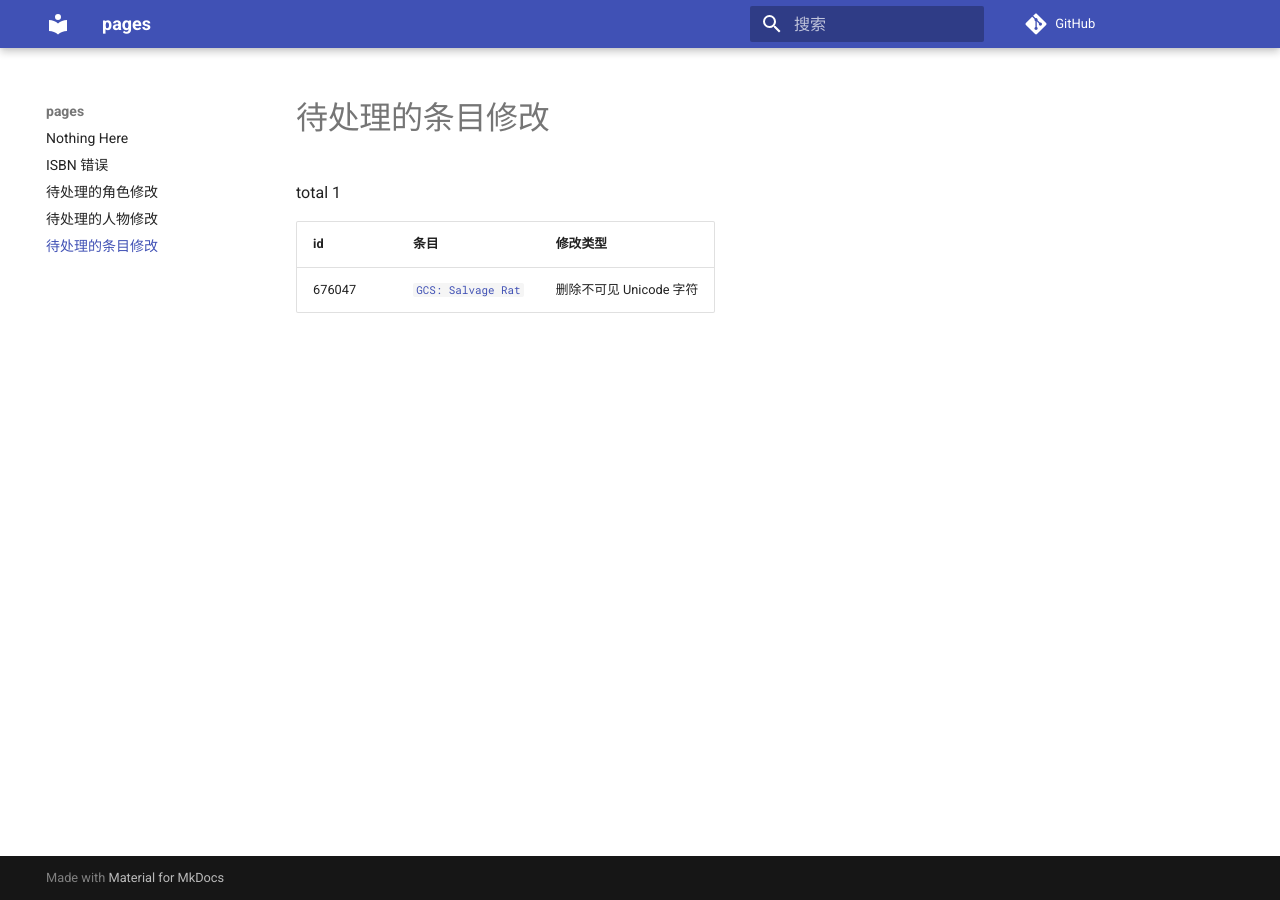
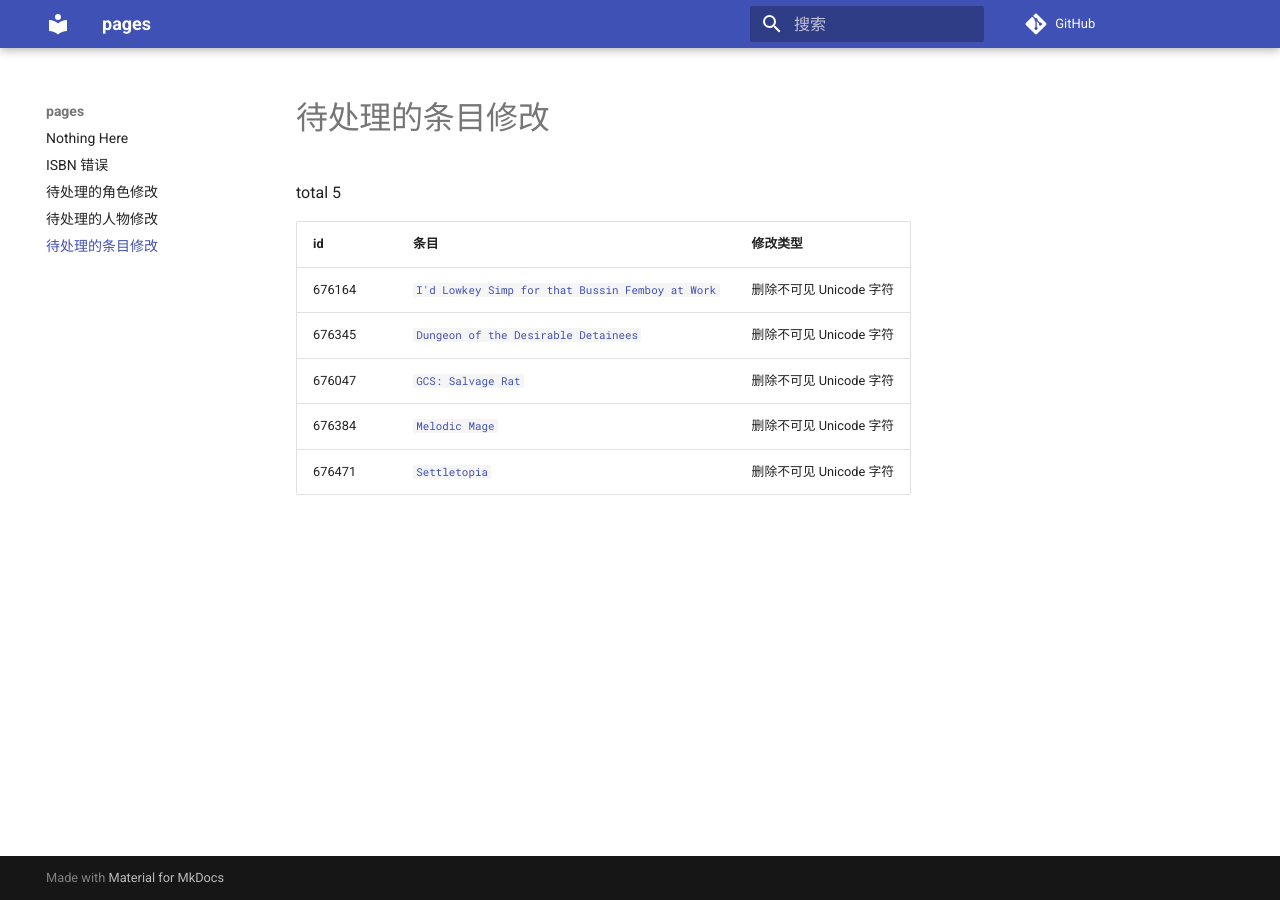
Before and after one commit to trim21/bangumi-pages, an MkDocs documentation site: the page built from docs/pending-subject-changes.md, in a window 1280 px wide. Built offline with MkDocs 1.6.1 and Material for MkDocs 9.7.7, drawn with Linux system fonts in a browser that asks for light colours; comment, search, counter and statistics services are not loaded.

Commit message:
update pending-changes.md

```diff
--- a/docs/pending-subject-changes.md
+++ b/docs/pending-subject-changes.md
@@ -1,7 +1,11 @@
 # 待处理的条目修改
 
-total 1
+total 5
 
 | id | 条目 | 修改类型 |
 | --- | --- | --- |
+| 676164 | [`I'd Lowkey Simp for that Bussin Femboy at Work`](https://bgm.tv/subject/676164) | 删除不可见 Unicode 字符 |
+| 676345 | [`Dungeon of the Desirable Detainees`](https://bgm.tv/subject/676345) | 删除不可见 Unicode 字符 |
 | 676047 | [`GCS: Salvage Rat`](https://bgm.tv/subject/676047) | 删除不可见 Unicode 字符 |
+| 676384 | [`Melodic Mage`](https://bgm.tv/subject/676384) | 删除不可见 Unicode 字符 |
+| 676471 | [`Settletopia`](https://bgm.tv/subject/676471) | 删除不可见 Unicode 字符 |
```
